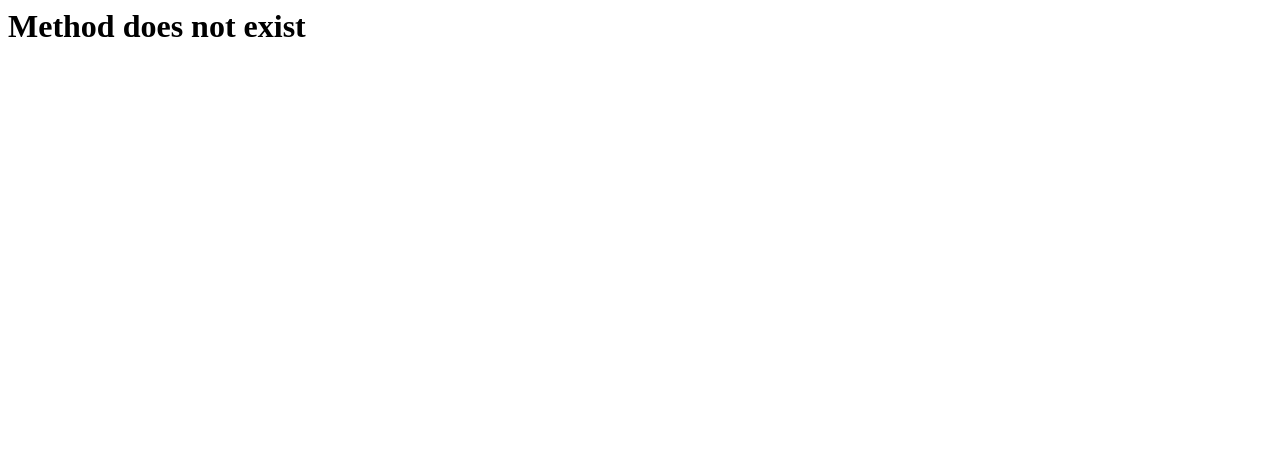
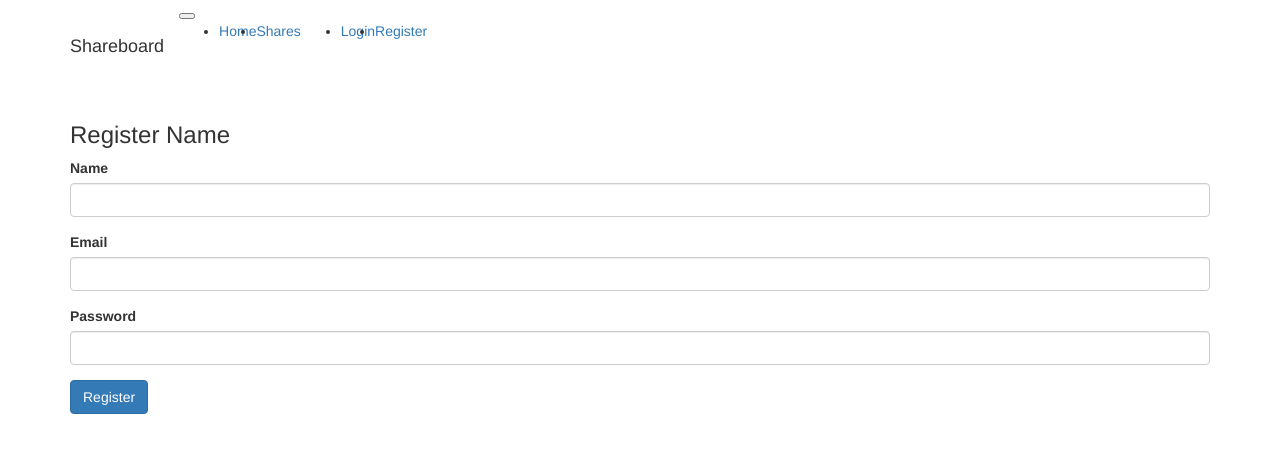
Before and after one commit to henrycode23/traversy-eduonix-phpoop, a PHP site: page /learning-tutorials/users/register in a window 1280 px wide. Shown: the top 453 px of the page. Run offline with PHP 8.4, Linux system fonts and the light colour scheme; data that the repository does not hold is empty.

Commit message:
Users Registration Done

```diff
--- a/controllers/users.php
+++ b/controllers/users.php
@@ -1,4 +1,7 @@
 <?php
 class Users extends Controller{
-
+  protected function register(){
+    $viewmodel = new UserModel();
+    $this->returnView($viewmodel->register(), true);
+  }
 }
--- a/models/user.php
+++ b/models/user.php
@@ -1,6 +1,23 @@
 <?php
 class UserModel extends Model{
-  public function Index(){
+  public function register(){
+    // Sanitize POST
+    $post = filter_input_array(INPUT_POST, FILTER_SANITIZE_STRING);
+    $password = md5($post['password']);
+    if($post['submit']){
+      // die('SUBMITTED'); // to test
+      // Insert into MySQL
+      $this->query('INSERT INTO users (name, email, password) VALUES (:name, :email, :password)');
+      $this->bind(':name', $post['name']);
+      $this->bind(':email', $post['email']);
+      $this->bind(':password', $password);
+      $this->execute();
+      // Verify
+      if($this->lastInsertId()){
+        // Redirect
+        header('Location: '.ROOT_URL.'users/login');
+      }
+    }
     return;
   }
 }
--- a/views/shares/add.php
+++ b/views/shares/add.php
@@ -1,4 +1,3 @@
-
 <div class="card">
   <div class="card-header">
     <h3 class="card-title">Share Something</h3>
--- a/views/users/login.php
+++ b/views/users/login.php
@@ -0,0 +1 @@
+USERS/LOGIN VIEWS
--- a/views/users/register.php
+++ b/views/users/register.php
@@ -0,0 +1,22 @@
+<div class="card">
+  <div class="card-header">
+    <h3 class="card-title">Register Name</h3>
+  </div>
+  <div class="card-body">
+    <form method="post" action="<?php $_SERVER['PHP_SELF']; ?>">
+      <div class="form-group">
+        <label for="name">Name</label>
+        <input type="text" name="name" class="form-control">
+      </div>
+      <div class="form-group">
+        <label for="email">Email</label>
+        <input type="email" name="email" class="form-control">
+      </div>
+      <div class="form-group">
+        <label for="password">Password</label>
+        <input type="password" name="password" class="form-control">
+      </div>
+      <input type="submit" name="submit" class="btn btn-primary" value="Register">
+    </form>
+  </div>
+</div>
```
